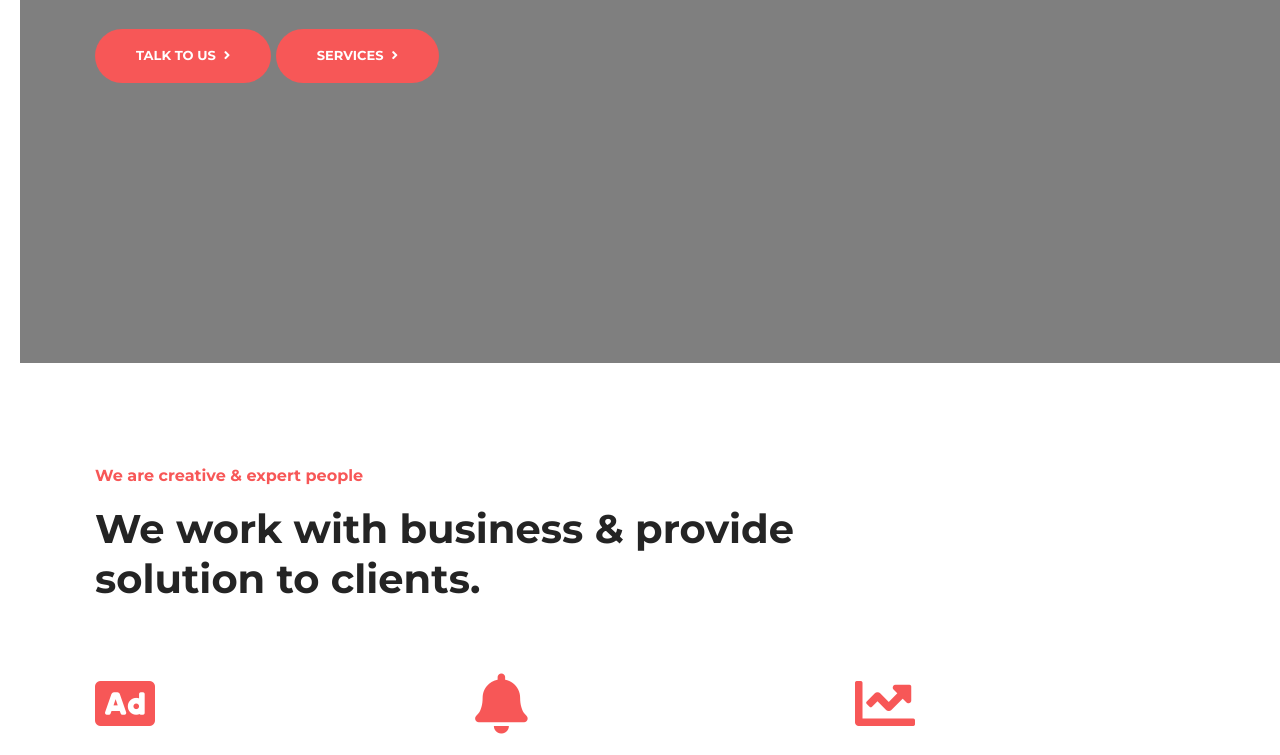
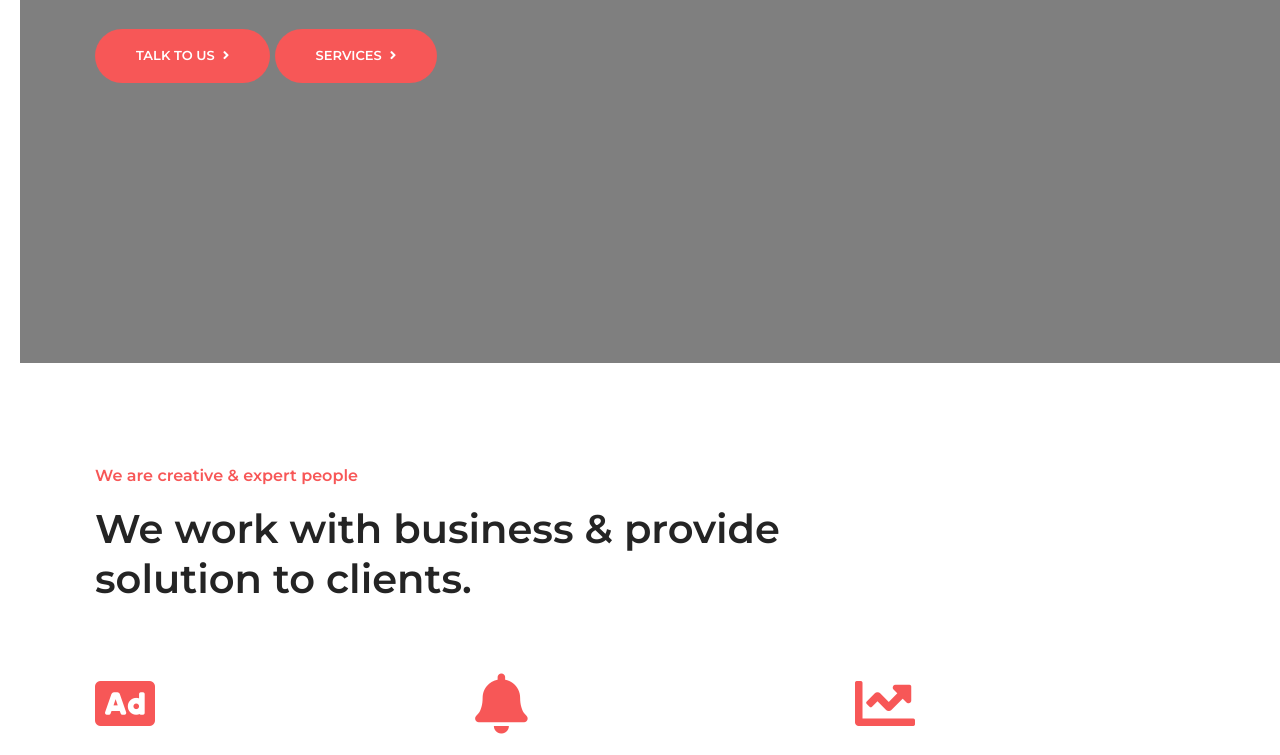
Before and after one commit to franklliyn/chacko-law-draft, a plain HTML site: page index.html in a window 1280 px wide. Shown: the part 648-1403 px from the top of the page. Drawn offline with nearby package versions, Linux system fonts and the light colour scheme; some packages are replaced by stand-ins of ours; a script that the page names is missing.

Commit message:
Update style.css

```diff
--- a/css/style.css
+++ b/css/style.css
@@ -1,5 +1,6 @@
 /*=== MEDIA QUERY ===*/
-@import url(http://fonts.googleapis.com/css?family=Montserrat:400,700|Poppins:300,400,600,700);
+
+@import url(https://fonts.googleapis.com/css2?family=Montserrat:ital,wght@0,100;0,300;0,400;0,500;0,600;0,700;0,800;0,900;1,400;1,500&display=swap);
 
 html {
   overflow-x: hidden;
```
